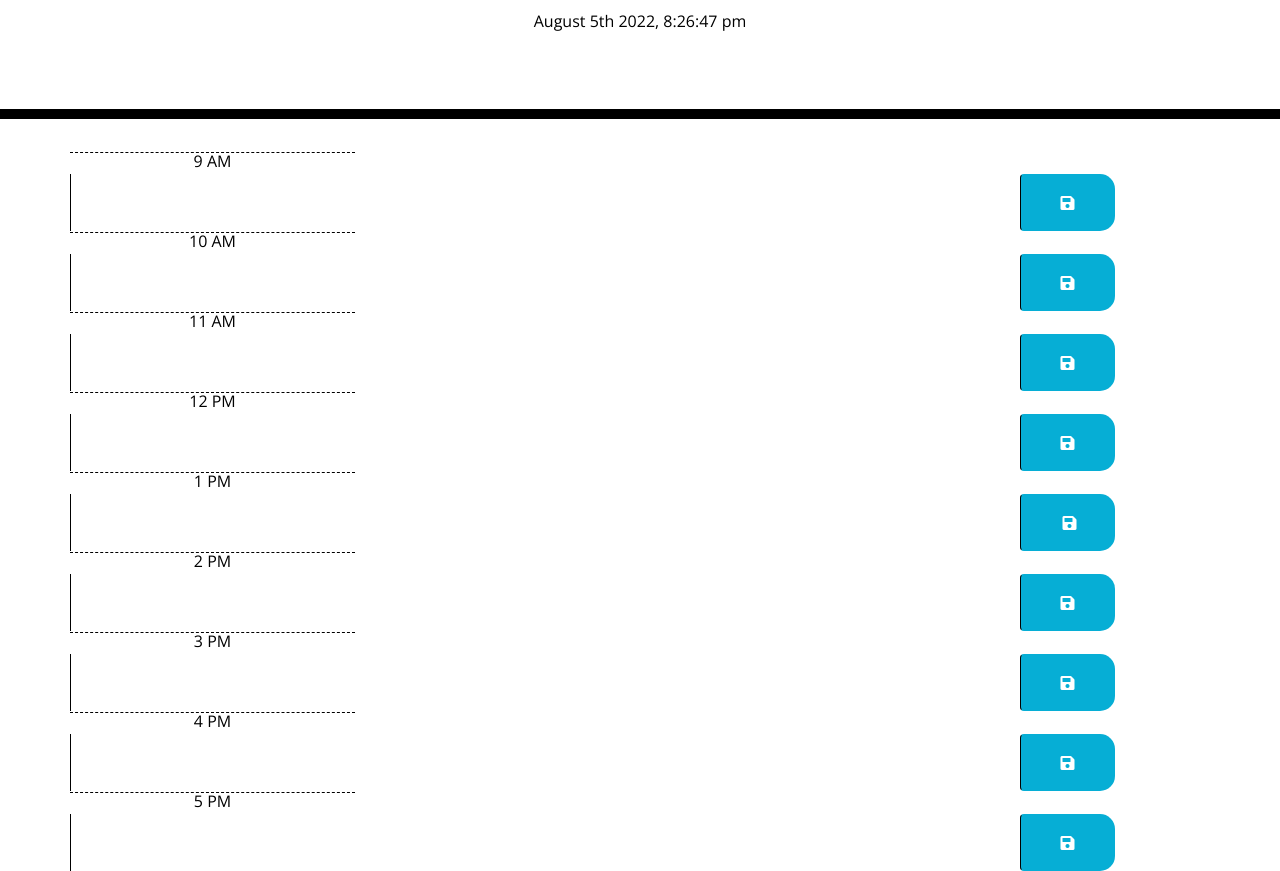
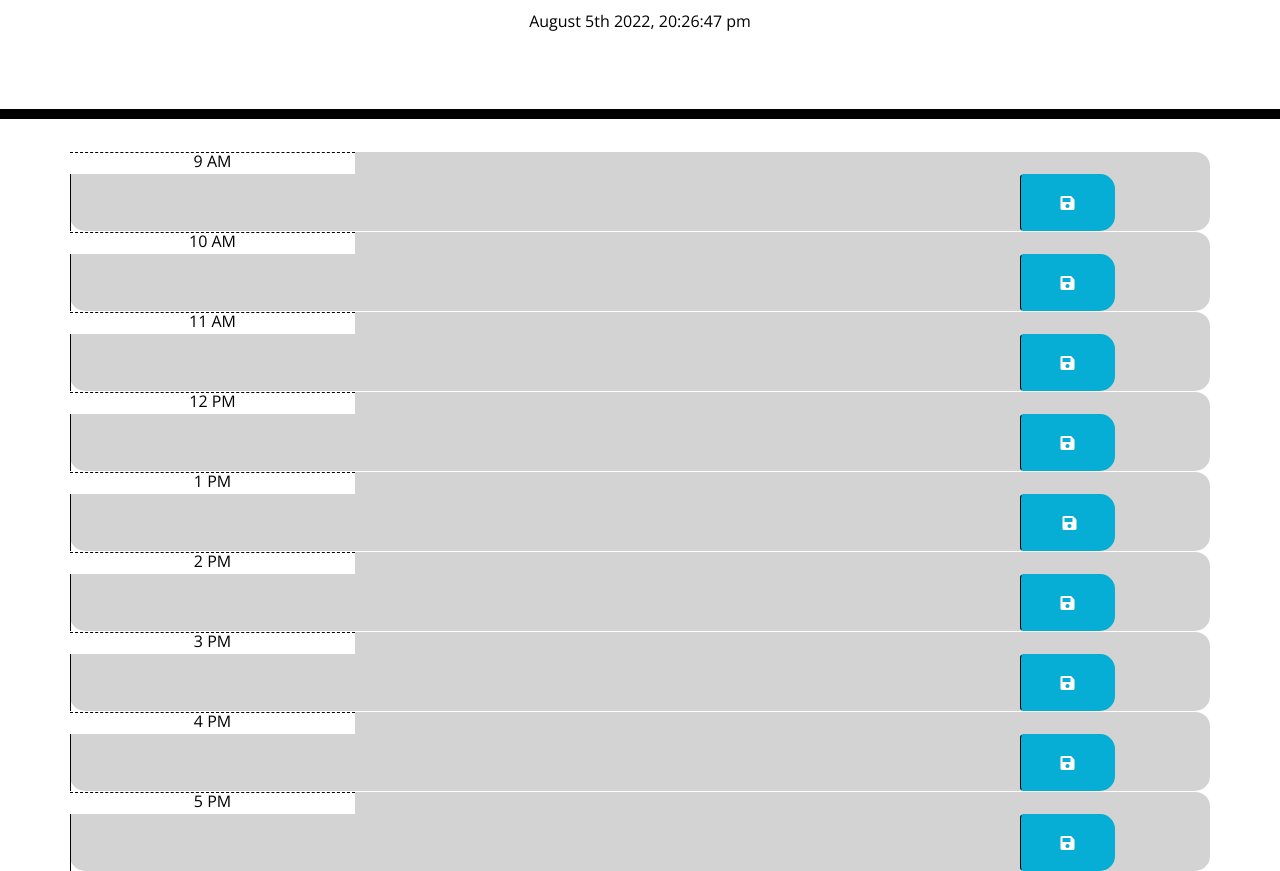
Before and after one commit to kyle-vance/kyle-vance-Vance-Kyle-Week-5-Challenge, a plain HTML site: page index.html in a window 1280 px wide. Shown: the part 181-1052 px from the top of the page. Drawn offline with nearby package versions, Linux system fonts and the light colour scheme.

Commit message:
added the assign class function. I think everything is working as intended. Going to deploy live to make sure it's working on a live deployment vs just on local server

```diff
--- a/index.html
+++ b/index.html
@@ -21,55 +21,55 @@
     </header>
 
     <div class="container">
-        <div id="9-am" class="row time-block">
+        <div id="9" class="row time-block">
             <div class="col-md-3 hour"> 9 AM </div>
             <textarea class="col-md-10 description"></textarea>
             <button class="btn saveBtn col-md-1"><i class="fas fa-save"></i></button>
         </div>
 
-        <div id="10-am" class="row time-block">
+        <div id="10" class="row time-block">
             <div class="col-md-3 hour"> 10 AM </div>
             <textarea class="col-md-10 description"></textarea>
             <button class="btn saveBtn col-md-1"><i class="fas fa-save"></i></button>
         </div>
 
-        <div id="11-am" class="row time-block">
+        <div id="11" class="row time-block">
             <div class="col-md-3 hour"> 11 AM </div>
             <textarea class="col-md-10 description"></textarea>
             <button class="btn saveBtn col-md-1"><i class="fas fa-save"></i></button>
         </div>
 
-        <div id="12-pm" class="row time-block">
+        <div id="12" class="row time-block">
             <div class="col-md-3 hour"> 12 PM </div>
             <textarea class="col-md-10 description"></textarea>
             <button class="btn saveBtn col-md-1"><i class="fas fa-save"></i></button>
         </div>
 
-        <div id="1-pm" class="row time-block">
+        <div id="13" class="row time-block">
             <div class="col-md-3 hour"> 1 PM </div>
             <textarea class="col-md-10 description"></textarea>
             <button class="btn saveBtn col-md-1"> <i class="fas fa-save"></i></button>
         </div>
 
-        <div id="2-pm" class="row time-block">
+        <div id="14" class="row time-block">
             <div class="col-md-3 hour"> 2 PM </div>
             <textarea class="col-md-10 description"></textarea>
             <button class="btn saveBtn col-md-1"><i class="fas fa-save"></i></button>
         </div>
 
-        <div id="3-pm" class="row time-block">
+        <div id="15" class="row time-block">
             <div class="col-md-3 hour"> 3 PM </div>
             <textarea class="col-md-10 description"></textarea>
             <button class="btn saveBtn col-md-1"><i class="fas fa-save"></i></button>
         </div>
 
-        <div id="4-pm" class="row time-block">
+        <div id="16" class="row time-block">
             <div class="col-md-3 hour"> 4 PM </div>
             <textarea class="col-md-10 description"></textarea>
             <button class="btn saveBtn col-md-1"><i class="fas fa-save"></i></button>
         </div>
 
-        <div id="5-pm" class="row time-block">
+        <div id="17" class="row time-block">
             <div class="col-md-3 hour"> 5 PM </div>
             <textarea class="col-md-10 description"></textarea>
             <button class="btn saveBtn col-md-1"><i class="fas fa-save"></i></button>
--- a/java.js
+++ b/java.js
@@ -1,9 +1,33 @@
 // Timer that updates in real time
-setInterval(() => { $('#time').text(moment().format('MMMM Do YYYY, h:mm:ss a'));});
+
+setInterval(() => { $('#time').text(moment().format('MMMM Do YYYY, H:mm:ss a'));});
 
 function setKey() {
     var grabID = $(this).parent().attr('id');
-    localStorage.setItem(grabID, $('#' + grabID + ' textarea').val());
+    localStorage.setItem(grabID, $(grabID + ' textarea').val());
+    assignClass();
 };
 
 $('.saveBtn').on('click', setKey);
+
+function assignClass() {
+    $('.time-block').each(function() {
+        let timeID = parseInt($(this).attr('id'));
+        let hour = moment().format('H');
+
+        $(this).removeClass('past');
+        $(this).removeClass('present');
+        $(this).removeClass('future');
+
+        if (timeID > hour) {
+            $(this).addClass('future');
+        }
+        else if (timeID == hour) {
+            $(this).addClass('present');
+        }
+        else {
+            $(this).addClass('past');
+        }
+    })
+}
+assignClass();
```
